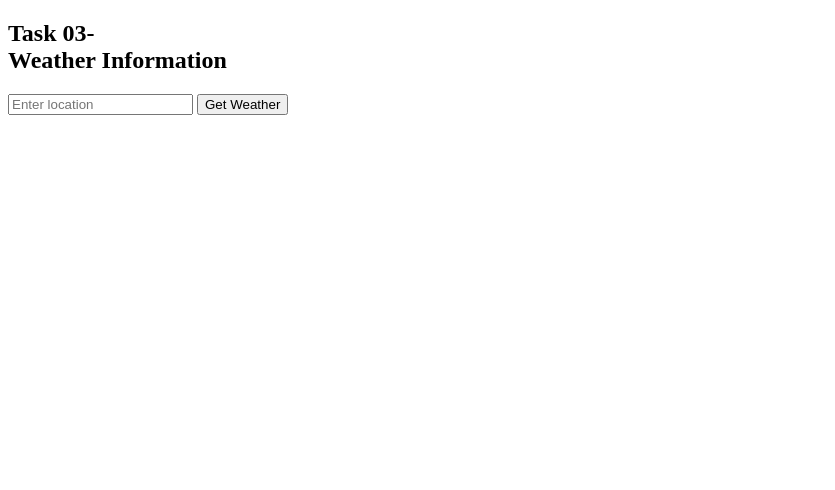
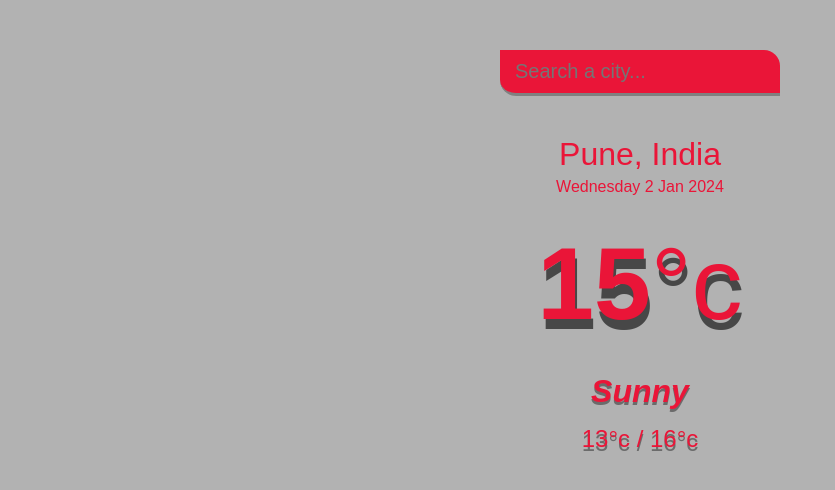
Before and after one commit to Aarya-Shinde/PRODIGY_WD_05, a plain HTML site: page index.html in a window 1280 px wide. Shown: the whole page, without its empty margins (0-835 px from the left). Drawn offline with Linux system fonts and the light colour scheme.

Commit message:
index.html

```diff
--- a/index.html
+++ b/index.html
@@ -1,21 +1,28 @@
 <!DOCTYPE html>
 <html lang="en">
 <head>
-    <meta charset="UTF-8">
-    <meta name="viewport" content="width=device-width, initial-scale=1.0">
-    <title>Weather App</title>
+  <meta charset="UTF-8">
+  <meta name="viewport" content="width=device-width, initial-scale=1.0">
+  <title>Weather App</title>
+  <link rel="stylesheet" href="style.css" />
 </head>
 <body>
-
-    <div id="weather-container">
-        <h2>Task 03-
-            <br>Weather Information</h2>
-        <div id="weather-info">
-            <!-- Weather data will be displayed here -->
-        </div>
-        <input type="text" id="locationInput" placeholder="Enter location">
-        <button onclick="getWeather()">Get Weather</button>
-    </div>
-
+  <div class="app-wrap">
+    <header>
+      <input type="text" autocomplete="off" class="search-box" placeholder="Search a city..." />
+    </header>
+    <main>
+      <section class="location">
+        <div class="city">Pune, India</div>
+        <div class="date">Wednesday 2 Jan 2024</div>
+      </section>
+      <div class="current">
+        <div class="temp">15<span>°c</span></div>
+        <div class="weather">Sunny</div>
+        <div class="hi-low">13°c / 16°c</div>
+      </div>
+    </main>
+  </div>
+  <script src="script.js"></script>
 </body>
 </html>
```
